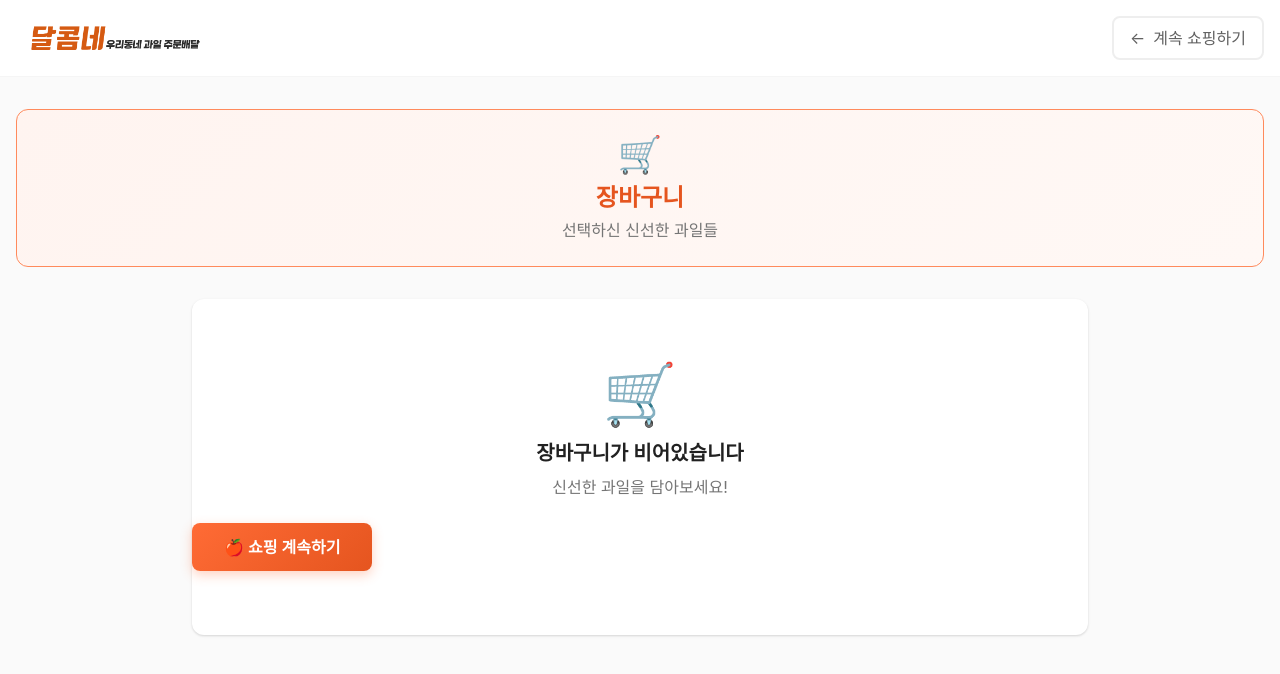
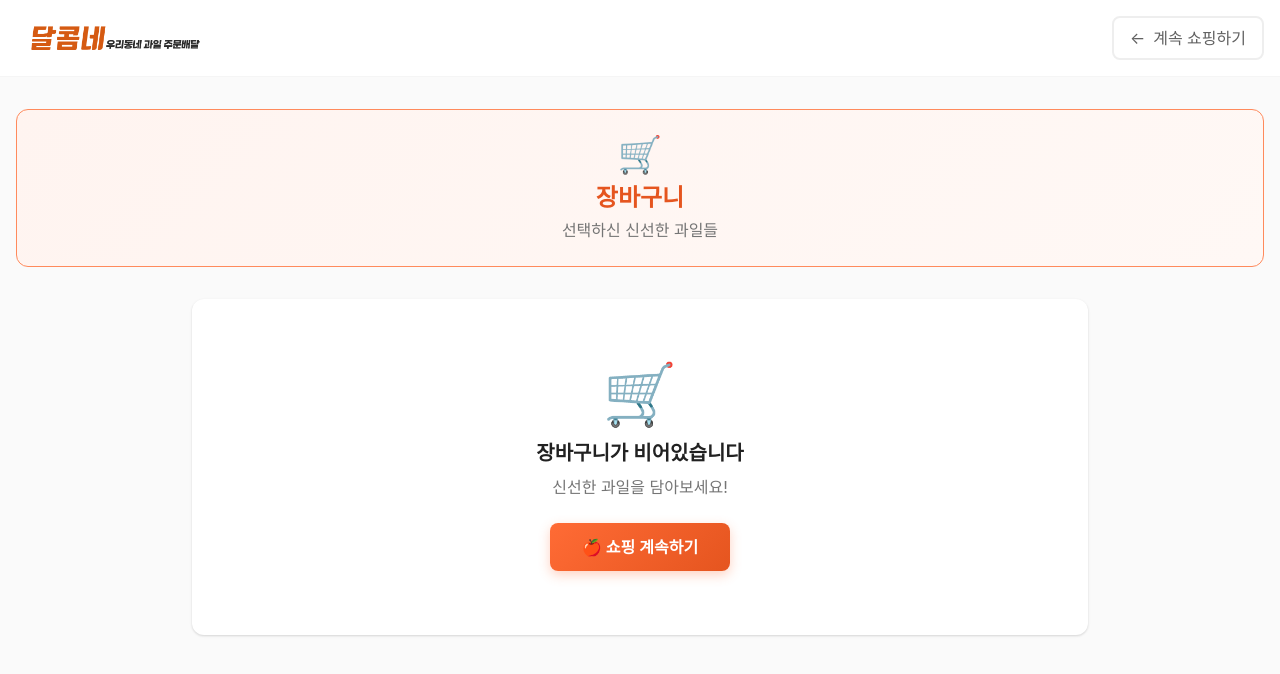
Before and after one commit to HanYe0ng/online_fruit_order, a React (Create React App) app: page /cart in a window 1280 px wide. Shown: the top 674 px of the page. Built offline with nearby package versions, Linux system fonts and the light colour scheme; no server answers; the HTML template or start-up script is replaced by a standard one.

Commit message:
장바구니 뷰 이슈 수정

```diff
--- a/src/pages/customer/CartPage.tsx
+++ b/src/pages/customer/CartPage.tsx
@@ -117,11 +117,13 @@ const CartPage: React.FC = () => {
               <p className="text-sm sm:text-base mb-4 sm:mb-6" style={{ color: 'var(--gray-600)' }}>
                 신선한 과일을 담아보세요!
               </p>
-              <Link to={ROUTES.HOME}>
-                <button className="dalkomne-button-primary px-6 sm:px-8 py-3 text-sm sm:text-base">
-                  🍎 쇼핑 계속하기
-                </button>
-              </Link>
+              <div className="flex justify-center">
+                <Link to={ROUTES.HOME}>
+                  <button className="dalkomne-button-primary px-6 sm:px-8 py-3 text-sm sm:text-base">
+                    🍎 쇼핑 계속하기
+                  </button>
+                </Link>
+              </div>
             </div>
           ) : (
             /* 장바구니 아이템들 */
```
